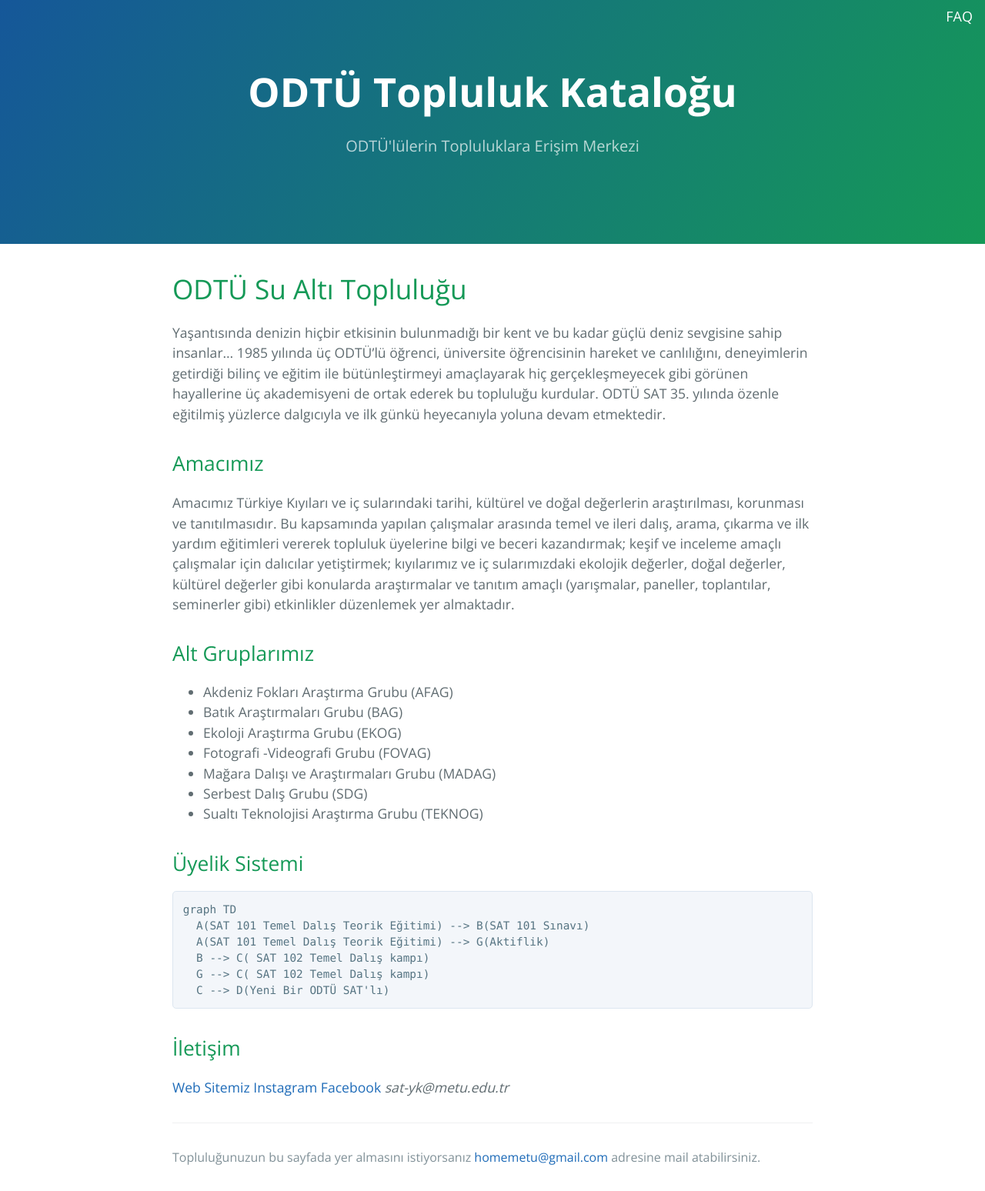
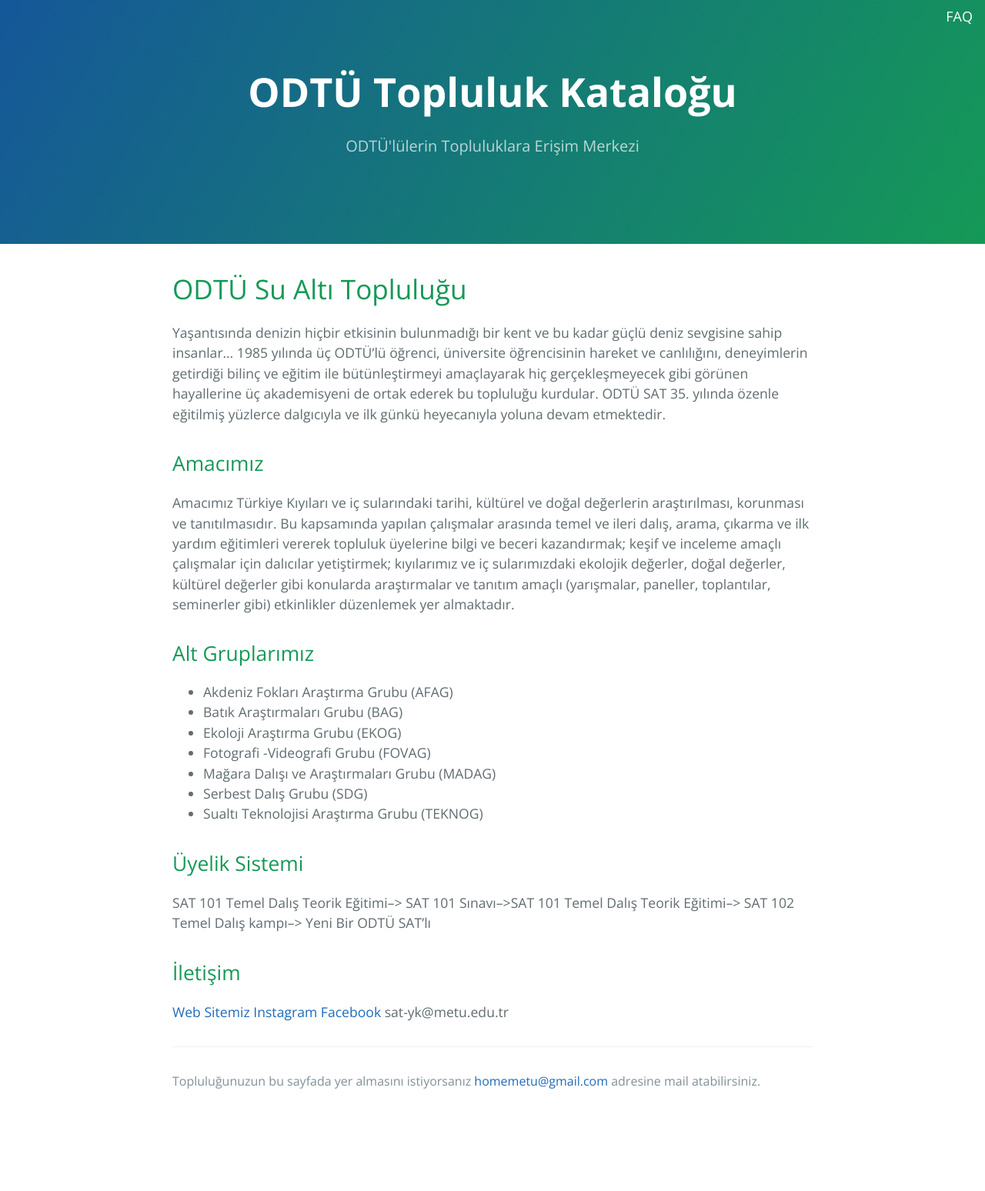
Before and after one commit to metuhome/METU-Topluluk-Katalog, a Jekyll site: the page built from topluluklar/sat.md, in a window 1280 px wide. Shown: the whole page at 77% size. Built offline with Jekyll 4.4.1, drawn with Linux system fonts in a browser that asks for light colours; our own code applies the rules of GitHub Pages for plain Markdown files; after the commit the page ends 1449 px from its top, so only the background shows below that.

````diff
--- a/_sass/jekyll-theme-cayman.scss
+++ b/_sass/jekyll-theme-cayman.scss
@@ -61,7 +61,7 @@ a {
   }
 }
 
-h3 {
+x5 {
   color: #ffffff;
   text-decoration: none;
 
--- a/topluluklar/sat.md
+++ b/topluluklar/sat.md
@@ -1,3 +1,6 @@
+
+
+
 # ODTÜ Su Altı Topluluğu
 Yaşantısında denizin hiçbir etkisinin bulunmadığı bir kent ve bu kadar güçlü deniz sevgisine sahip insanlar... 1985 yılında üç ODTÜ’lü öğrenci, üniversite öğrencisinin hareket ve canlılığını, deneyimlerin getirdiği bilinç ve eğitim ile bütünleştirmeyi amaçlayarak hiç gerçekleşmeyecek gibi görünen hayallerine üç akademisyeni de ortak ederek bu topluluğu kurdular. ODTÜ SAT 35. yılında özenle eğitilmiş yüzlerce dalgıcıyla ve ilk günkü heyecanıyla yoluna devam etmektedir.
 
@@ -18,16 +21,7 @@ Amacımız Türkiye Kıyıları ve iç sularındaki tarihi, kültürel ve doğal
 
 ## Üyelik Sistemi
 
-```mermaid
-graph TD
-  A(SAT 101 Temel Dalış Teorik Eğitimi) --> B(SAT 101 Sınavı)
-  A(SAT 101 Temel Dalış Teorik Eğitimi) --> G(Aktiflik)
-  B --> C( SAT 102 Temel Dalış kampı)
-  G --> C( SAT 102 Temel Dalış kampı)
-  C --> D(Yeni Bir ODTÜ SAT'lı)
-```
+SAT 101 Temel Dalış Teorik Eğitimi--> SAT 101 Sınavı-->SAT 101 Temel Dalış Teorik Eğitimi--> SAT 102 Temel Dalış kampı--> Yeni Bir ODTÜ SAT'lı
+
 ## İletişim
-[Web Sitemiz](http://sat.metu.edu.tr/)
-[Instagram](https://www.instagram.com/odtusat/?hl=tr)
-[Facebook](https://www.facebook.com/odtusat/)
-*sat-yk@metu.edu.tr*
+[Web Sitemiz](http://sat.metu.edu.tr/) [Instagram](https://www.instagram.com/odtusat/?hl=tr) [Facebook](https://www.facebook.com/odtusat/) sat-yk@metu.edu.tr
````
Also changed, not shown: index.md (+2 -0 lines), topluluklar/IEEE.md (added, +136 -0 lines), topluluklar/bisiklet.md (added, +61 -0 lines), 2 other files.
